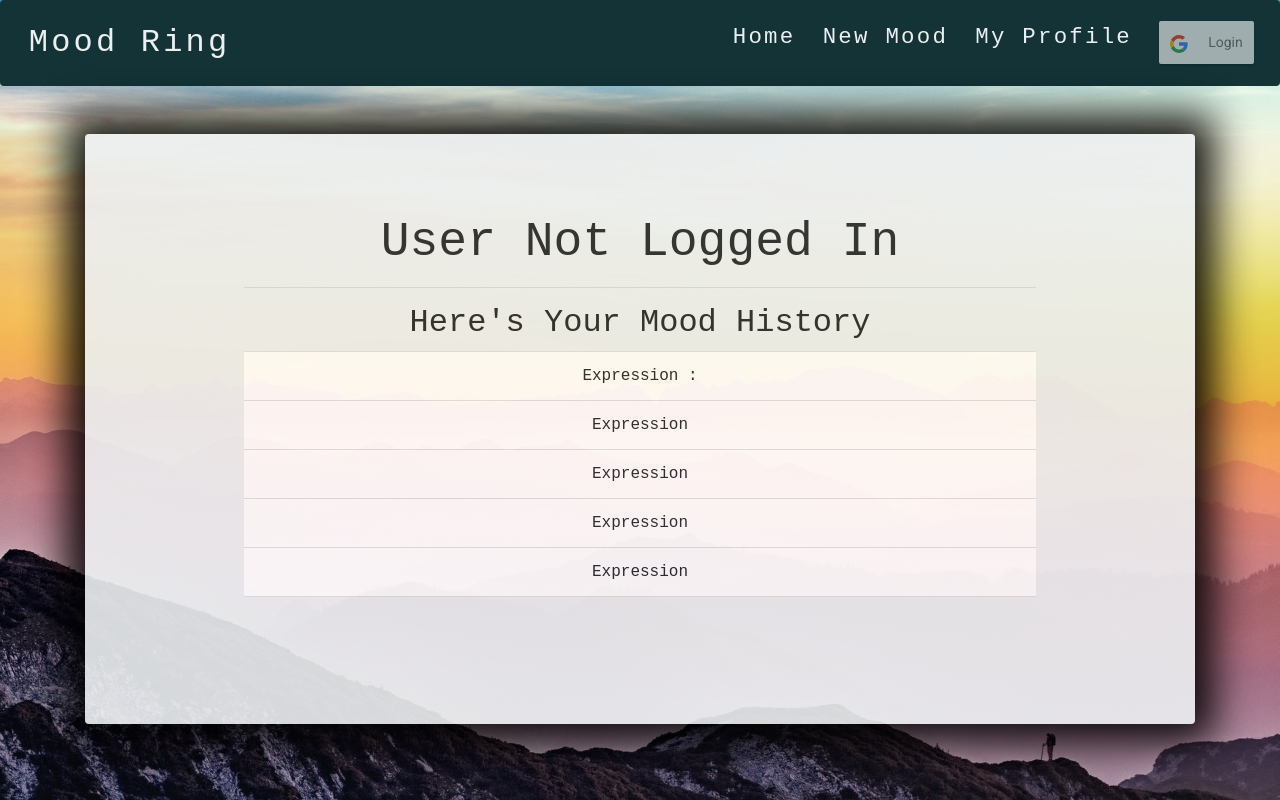
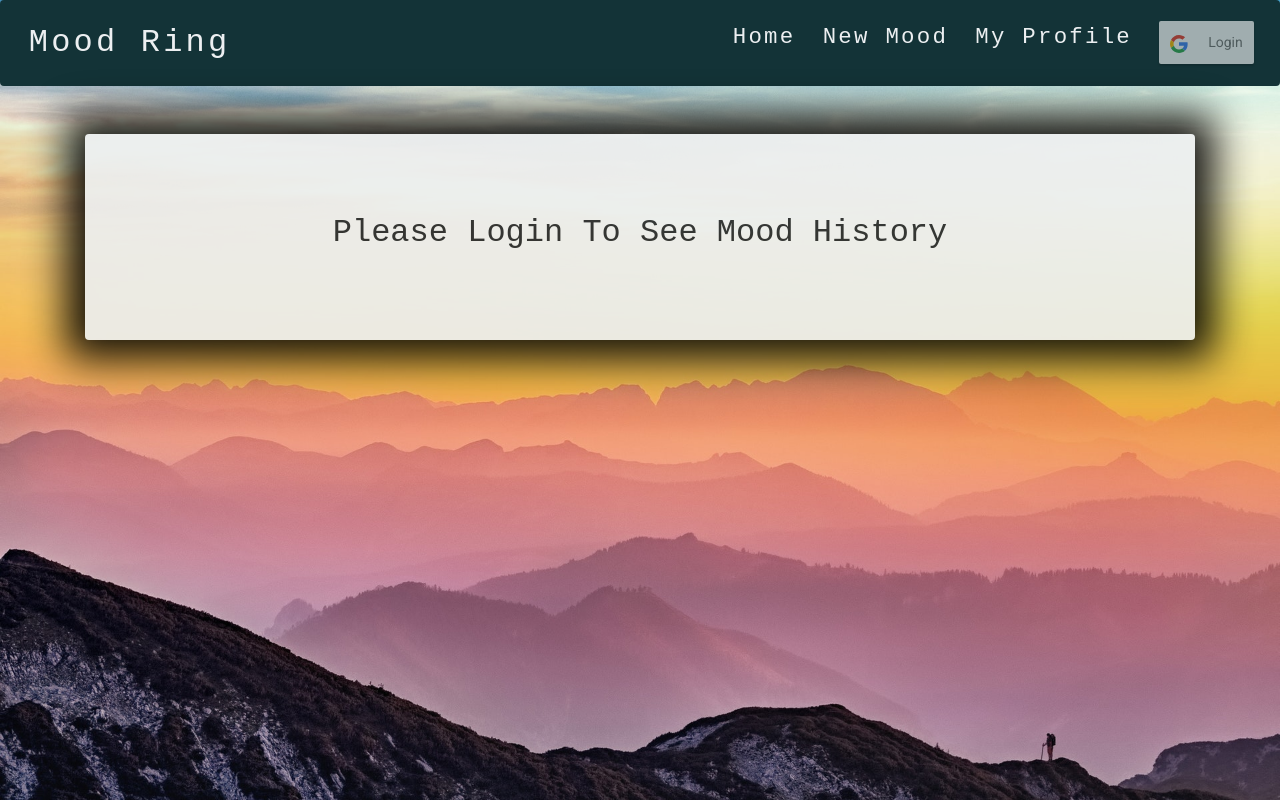
Before and after one commit to haywah27/mood-ring, a React (Create React App) app in the folder client/: page /user in a window 1280 px wide. Built offline with nearby package versions, Linux system fonts and the light colour scheme.

Commit message:
mapping mood array from local storage

```diff
--- a/client/src/pages/User.js
+++ b/client/src/pages/User.js
@@ -5,44 +5,47 @@ import { Jumbotron, Container, ListGroup } from "react-bootstrap";
 import API from "../utils/API";
 
 // class User extends Component{
+// window.location.reload();
+
+
+
 function User() {
   const localUser = JSON.parse(localStorage.getItem("Profile"));
+  let yourMom;
+  let moodList;
 
 
   function getMoods() {
-    let expressions;
-    API.findProfileUser(localUser[0].googleId).then(function (response) {
-      console.log("this is new response", response);
-    });
+    if (localStorage.getItem("Profile") !== null) {
+      yourMom = localUser[0].expressions;
+
+      moodList = yourMom.map((mood) => <ListGroup.Item>{mood}</ListGroup.Item>);
+
+      console.log("mom", yourMom);
+      return (
+        <>
+          <h1 className="title">Hello, {localUser[0].name}!</h1>
+          <hr />
+          <h1 className="subtitle">Here's Your Mood History</h1>
+          <ListGroup variant="flush" className="expressionHistory">
+            {moodList.slice(Math.max(moodList.length - 5, 0))}
+          </ListGroup>
+          <br />
+          <br />
+        </>
+      );
+    } else {
+      return <h1 className="subtitle">Please Login To See Mood History</h1>;
+    }
   }
 
-  function userLoggedIn() {
-    if (localStorage.getItem("Profile") !== null) {
-      return (localUser[0].name);
-    } else {
-      return ("User Not Logged In")
-    }
-  }
 
   return (
     <>
       <Navigation />
       <Container>
         <Jumbotron className="dimension text-center" fluid>
-          <Container>
-            <h1 className="title">{userLoggedIn()}</h1>
-            <hr />
-            <h1 className="subtitle">Here's Your Mood History</h1>
-            <ListGroup variant="flush" className="expressionHistory">
-              <ListGroup.Item>Expression :</ListGroup.Item>
-              <ListGroup.Item>Expression</ListGroup.Item>
-              <ListGroup.Item>Expression</ListGroup.Item>
-              <ListGroup.Item>Expression</ListGroup.Item>
-              <ListGroup.Item>Expression</ListGroup.Item>
-            </ListGroup>
-            <br />
-            <br />
-          </Container>
+          <Container>{getMoods()}</Container>
         </Jumbotron>
       </Container>
     </>
--- a/client/src/utils/API.js
+++ b/client/src/utils/API.js
@@ -69,4 +69,5 @@ export default {
     //         return (response)
     //     })
     // }
+
 }
```
